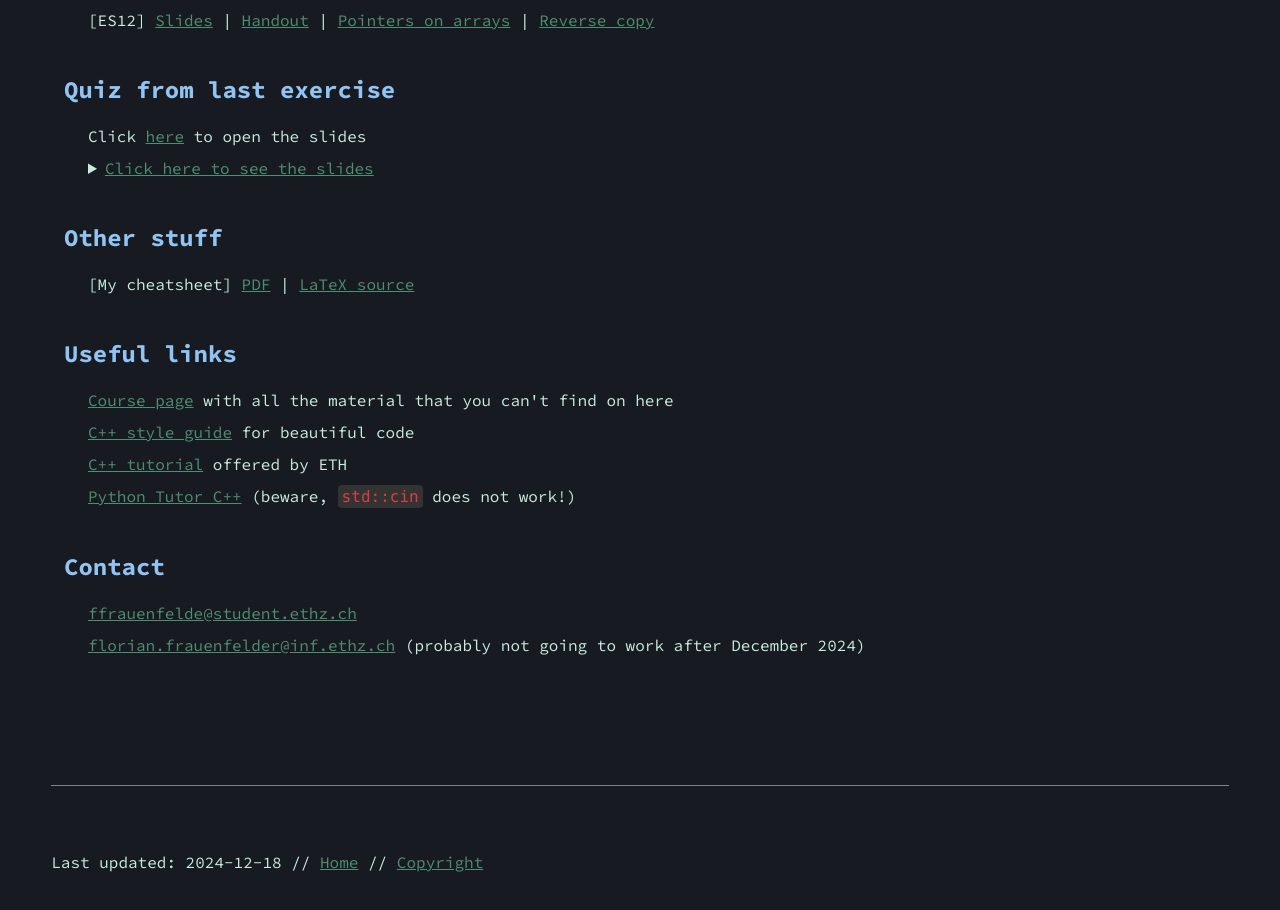
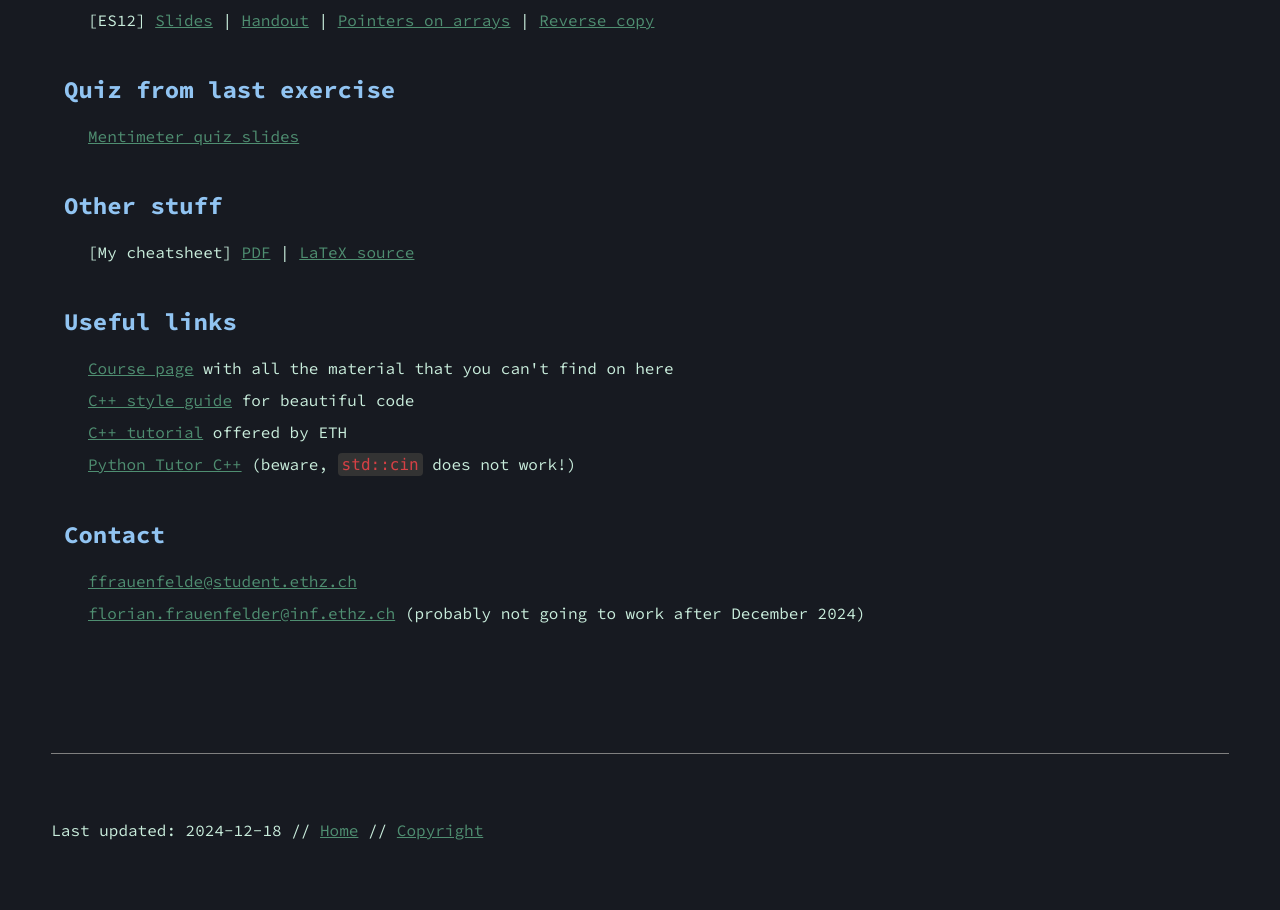
Before and after one commit to fflopsi/website, a Next.js app: page /ta/informatik in a window 1280 px wide. Shown: the part 1041-1951 px from the top of the page. Built offline with nearby package versions, Linux system fonts and the light colour scheme.

Commit message:
Remove embedded mentimeter quiz for easier privacy policy

```diff
--- a/app/ta/informatik/page.tsx
+++ b/app/ta/informatik/page.tsx
@@ -86,13 +86,13 @@ export default function Informatik() {
 
       <h2 id='quiz'>Quiz from last exercise</h2>
       <ul>
-        <li>Click <Link target='_blank' href='https://www.mentimeter.com/app/presentation/alrgs6u1swpqyfyqw2xetnmjhbdtsajg/edit?source=share-modal'>here</Link> to open the slides</li>
-        <li>
+        <li><Link target='_blank' href='https://www.mentimeter.com/app/presentation/alrgs6u1swpqyfyqw2xetnmjhbdtsajg'>Mentimeter quiz slides</Link></li>
+        {/* <li>
           <details>
             <summary><span className='link-like'>Click here to see the slides</span></summary>
             <div style={{ padding: '2rem' }}><div style={{ position: 'relative', paddingBottom: '56.25%', paddingTop: '35px', height: 0, overflow: 'hidden' }}><iframe sandbox='allow-scripts allow-same-origin allow-presentation' height='315' src='https://www.mentimeter.com/app/presentation/alrgs6u1swpqyfyqw2xetnmjhbdtsajg/embed' style={{ position: 'absolute', top: 0, left: 0, width: '100%', height: '100%', }} width='420'></iframe></div></div>
           </details>
-        </li>
+        </li> */}
       </ul>
 
       <h2>Other stuff</h2>
```
